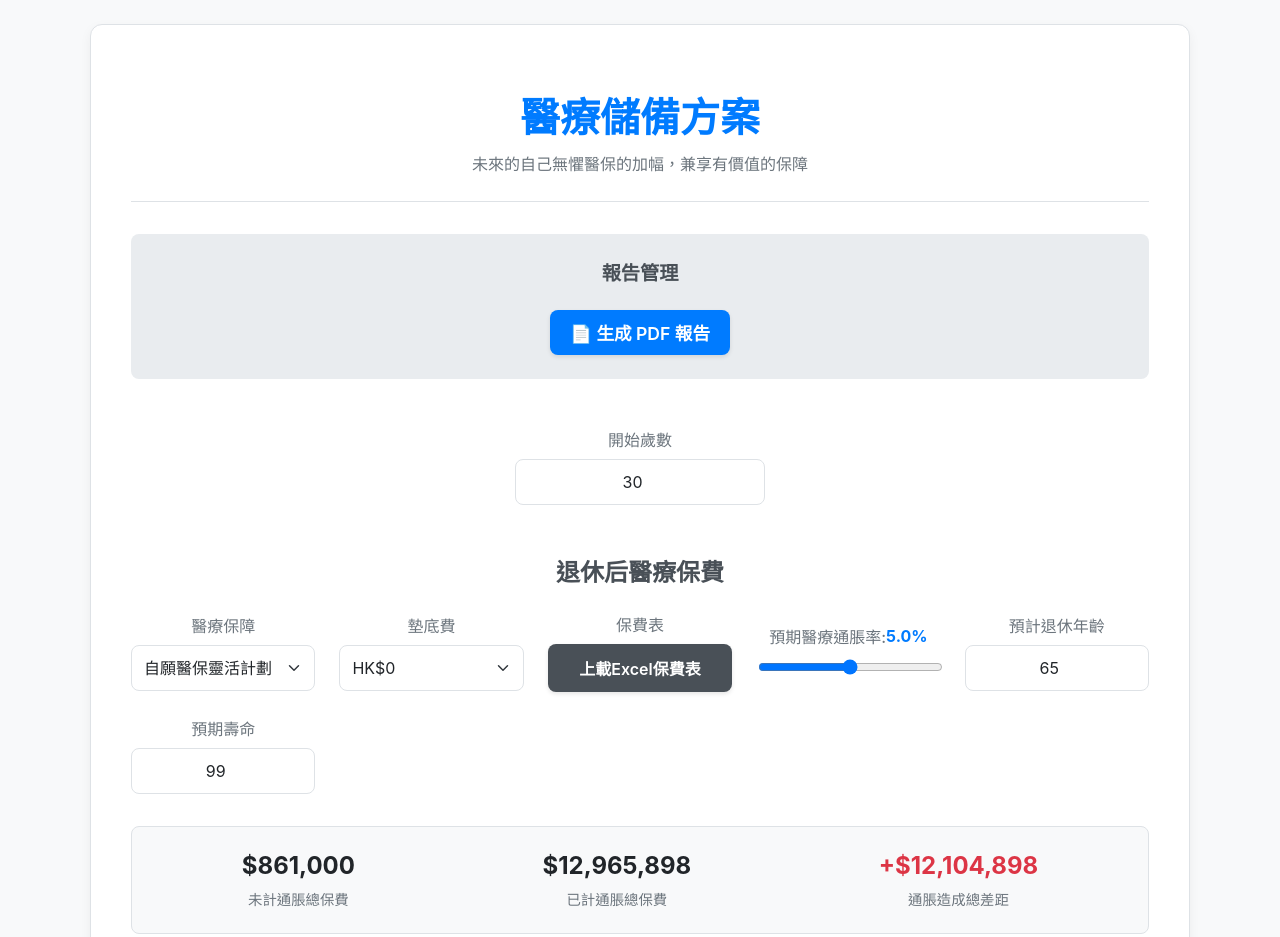
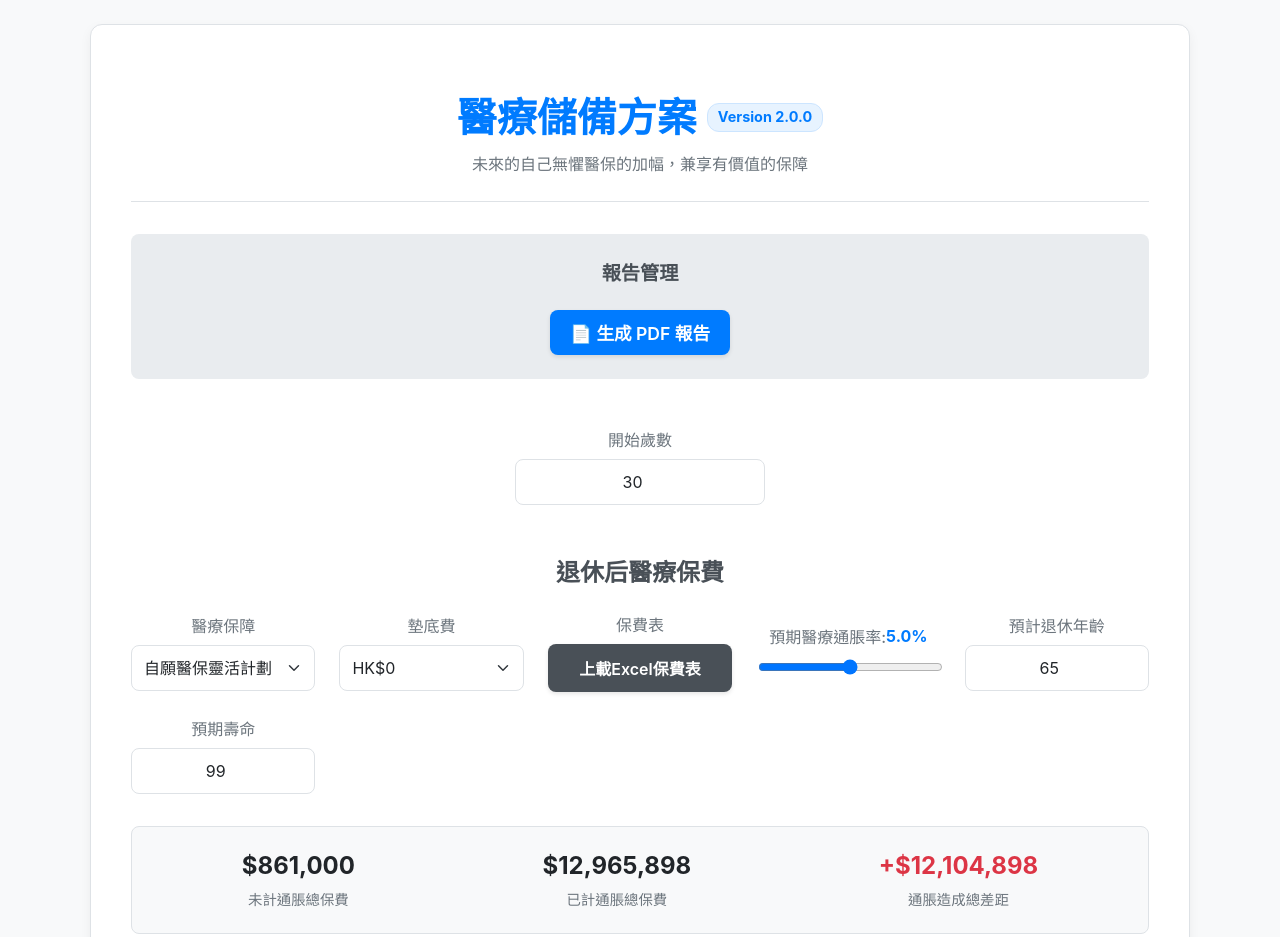
Before and after one commit to ivancww/medicalreserve, a plain HTML site: page index.html in a window 1280 px wide. Shown: the top 937 px of the page. Drawn offline with Linux system fonts and the light colour scheme.

Commit message:
更新 index.html

```diff
--- a/index.html
+++ b/index.html
@@ -22,7 +22,10 @@
 
     <div class="calculator-container" id="pdf-content">
         <header>
-            <h1>醫療儲備方案</h1>
+            <h1 style="display: flex; align-items: center; justify-content: center; gap: 10px; flex-wrap: wrap;">
+                醫療儲備方案
+                <span id="app-version-display" style="font-size: 0.9rem; color: var(--primary-color); background: #e7f3ff; padding: 4px 10px; border-radius: 12px; font-weight: bold; border: 1px solid #cce5ff;">Version 2.0.0</span>
+            </h1>
             <p>未來的自己無懼醫保的加幅，兼享有價值的保障</p>
         </header>
 
@@ -149,7 +152,6 @@
 
         <footer>
             <p>*所有市場數據均為基於公開資料的近似值，僅供參考。</p>
-            <p style="font-size: 0.8rem; color: #aaa;" id="app-version-display">Version 2.0.0</p>
         </footer>
     </div>
 
```
